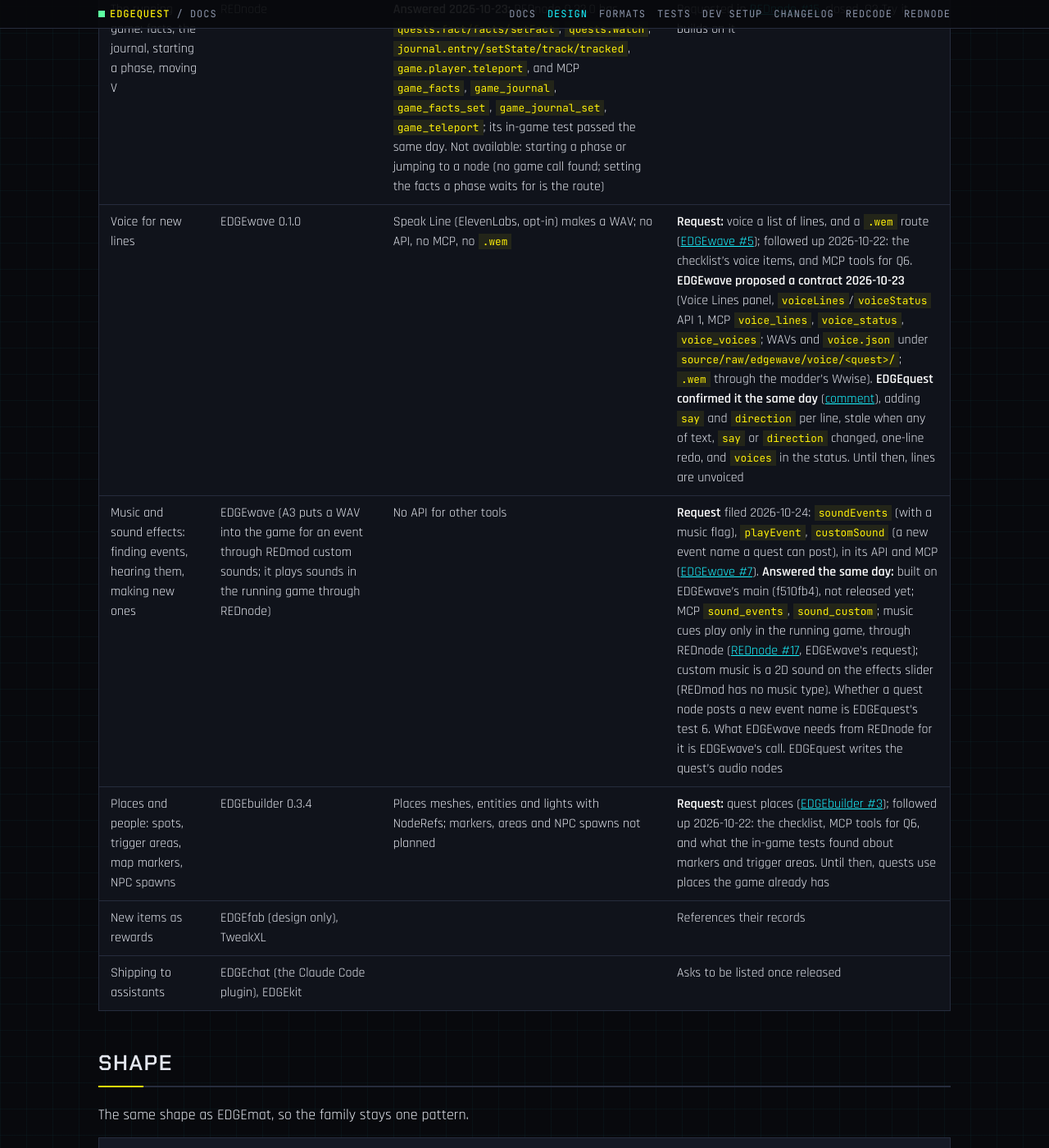
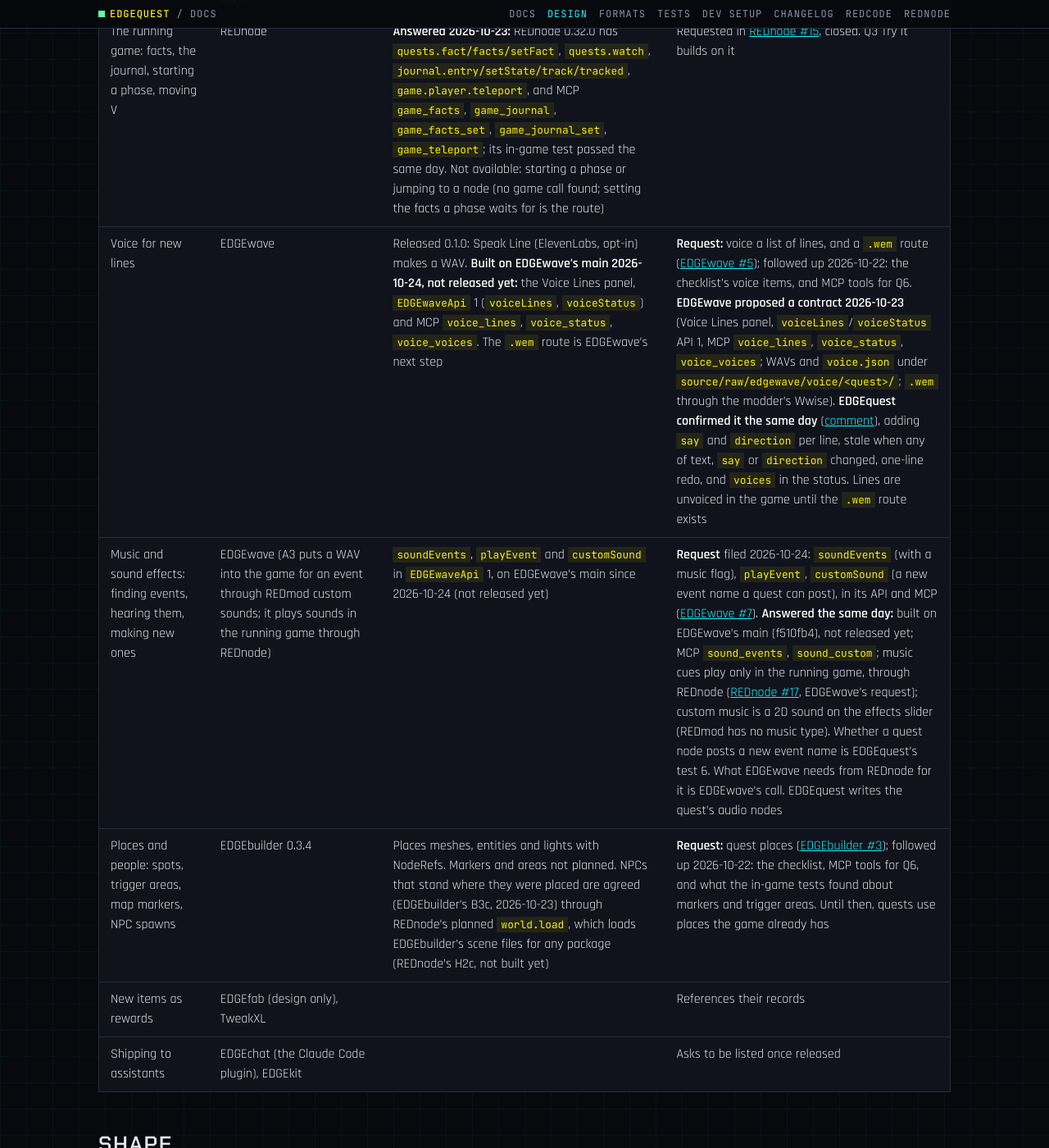
Before and after one commit to Edgemodders/EDGEquest, a Jekyll site: the page built from docs/design.md, in a window 1280 px wide and 1400 px high, scrolled down 4536 px. Shown: the whole window at 82% size. Built offline with Jekyll 4.4.1, drawn with Linux system fonts in a browser that asks for light colours; our own code applies the rules of GitHub Pages for plain Markdown files; some of the changed text lies outside the part shown.

Commit message:
Docs: Q2 and Q4 status, EDGEwave's built API, NPCs through REDnode
Design: the hand test passed, REDcode 0.10.4 is out, EDGEwave's voice and
sound API is on its main, EDGEbuilder's B3c brings NPCs, quest_sounds was
never built (assistants use EDGEwave's sound_events), quest_index listed.
Index: roadmap as of 2026-10-24. Dev setup: REDnode's quest tools.

Co-Authored-By: Claude Opus 5.5 <noreply@anthropic.com>

```diff
--- a/docs/design.md
+++ b/docs/design.md
@@ -2,7 +2,7 @@
 
 EDGEquest writes new quests for Cyberpunk 2077. It is a VS Code extension in the EDGE family, with an MCP server. A modder describes a quest: who gives it, what V does, what people say, what choices there are, and how it ends. EDGEquest turns that into the game's own quest data: the quest graph, its phases, dialogue scenes, journal entries and facts. It also reads the game's quests, so a modder can learn from them, copy them, or hook into them. Or the modder asks REDagent or Claude: "add a side gig where Wakako sends V to collect a debt".
 
-**Status: draft 0.2, agreed with the owner on 2026-10-21.** Q0 replaced the starting brief (draft 0.1, 2026-10-16) with what was checked against the game, ArchiveXL, the community wiki and two quest mods; the details are on [Quest formats](design/formats.html). Q1 Read built on 2026-10-21 ([Tests](testing.html)); the owner's hand test is next.
+**Status: draft 0.2, agreed with the owner on 2026-10-21.** Q0 replaced the starting brief (draft 0.1, 2026-10-16) with what was checked against the game, ArchiveXL, the community wiki and two quest mods; the details are on [Quest formats](design/formats.html). Q1 Read built on 2026-10-21 and passed the owner's hand test the same day; Q2 Write is being built, and its template quest plays in the game ([Tests](testing.html)).
 
 ## Mission
 
@@ -33,7 +33,7 @@ Agreed in Q0 with the owner.
 | The checklist | **A quest lists what is left for the modder.** Where a quest uses a stand-in (a line shown as text with no voice, later a person nobody placed or an item that does not exist yet), the item goes on the quest's checklist, with the EDGE tool that can do it (EDGEwave, EDGEbuilder, EDGEfab). The AI writing a quest, or the modder, adds items of their own. The story file holds it, under `todo:`, so it travels with the project and an assistant sees it on every edit. Items EDGEquest finds are added and updated by EDGEquest each time it makes the quest, and tick themselves once the thing exists; the modder ticks the rest, or a found item they accept as it is. One level of item, no "nice to have". A stand-in always keeps the quest playable: open items never stop a quest from playing or packing; packing for release names them in a warning. Agreed with the owner 2026-10-22 |
 | Beats and the Storyboard | **A quest is a sequence of beats that can branch.** The story file is organised by named beats under `beats:`; each beat has its journal objective, its steps, and what comes next: the next beat in the list (or the beat `next:` names, or nothing with `next: none`), or the beat a choice names with `go:` (`Keep it: [ { V: Mine now. }, { go: sell_it } ]`). The modder never handles facts for a branch; EDGEquest makes them, or uses the scene's exits. Branches may join again; a beat ending in `done` or `failed` is an ending. A story file with a plain `steps:` list still reads, as one chain of beats split at each objective. **The Storyboard** is the story file's main editor in VS Code: a card per beat titled with its objective, arrows between them labelled with the choice that leads there, endings marked, and badges for open checklist items and voice. It lays itself out, so the story file holds no positions. Cards are edited on the board (add a beat after, add a branch from a choice, rename, delete), written back to the story file with its comments kept; a card opens its beat page, and the YAML is one click away. Assistants get the same outline in words from `quest_describe` and edit by beat name. A storyboard of a game quest waits until the game's objectives are checked to map to beats. Agreed with the owner 2026-10-23 |
 | Voice prompts | **Every new line says how it is spoken**, for a text-to-speech service. The AI writing a quest fills it in for each line; the modder edits it on the beat page. In the story file, a line's `voice:` holds `direction` (plain words: "Quiet and surprised, a little hurt") and `say` (the line as spoken, with inline delivery tags in ElevenLabs v3's square-bracket form, `[softly] You... came back.`), and an `id` EDGEquest writes once, so a take stays on its line when lines are inserted. Tags are not standard across services (SSML elsewhere, plain instructions in some), so EDGEquest stores this one form and **EDGEwave converts it** per service. V's lines get two takes, female and male; other lines one. The checklist's voice item opens into its lines, each with its status (no take, take made, out of date) and Generate or Regenerate, through EDGEwave's API in VS Code or its MCP tool for an assistant; an edited line's take is out of date. A line with no `voice:` gets a checklist item to write it. Agreed with the owner 2026-10-23 |
-| Music and sound | **A beat or a scene can play music and sounds by event name.** In the story file, a beat step `{ music: <event> }` or `{ sound: <event> }`, and a scene item `{ sound: <event> }`; EDGEquest writes them as the game does: a phase's `questAudioNodeDefinition` with `questAudioEventNodeType` (`isMusic` for music), and a scene's `scnAudioEvent`. Game quests post their music as cues per quest (`mus_q001_v_meets_dex_01_START_...` to `..._05_STOP_end_silent`), so a story names the cue to start and the one to stop. On the Storyboard, + Step and the scene's add row get Music and Sound, with a picker and Play; MCP `quest_sounds` finds events and `quest_edit` writes the steps. Finding, hearing and making sounds is EDGEwave's (request [EDGEwave #7](https://github.com/Edgemodders/EDGEwave/issues/7)); without it a name is typed by hand and the checklist names EDGEwave. Agreed with the owner 2026-10-24, in Q4; **built 2026-10-24** (EDGEwave's API was ready the same day), in-game test 6 to come. EDGEquest reads the game's event names itself (`eventsmetadata.json`, names only, in its cache folder) for the checklist; searching, hearing and making stay EDGEwave's |
+| Music and sound | **A beat or a scene can play music and sounds by event name.** In the story file, a beat step `{ music: <event> }` or `{ sound: <event> }`, and a scene item `{ sound: <event> }`; EDGEquest writes them as the game does: a phase's `questAudioNodeDefinition` with `questAudioEventNodeType` (`isMusic` for music), and a scene's `scnAudioEvent`. Game quests post their music as cues per quest (`mus_q001_v_meets_dex_01_START_...` to `..._05_STOP_end_silent`), so a story names the cue to start and the one to stop. On the Storyboard, + Step and the scene's add row get Music and Sound, with a picker and Play; an assistant finds events with EDGEwave's MCP `sound_events` and writes the steps with `quest_edit`. Finding, hearing and making sounds is EDGEwave's (request [EDGEwave #7](https://github.com/Edgemodders/EDGEwave/issues/7)); without it a name is typed by hand and the checklist names EDGEwave. Agreed with the owner 2026-10-24, in Q4; **built 2026-10-24** (EDGEwave's API was ready the same day), in-game test 6 to come. EDGEquest reads the game's event names itself (`eventsmetadata.json`, names only, in its cache folder) for the checklist; searching, hearing and making stay EDGEwave's |
 | Raw graphs | WolvenKit already edits phases and scenes as node graphs. EDGEquest's graph view is for reading and for the story layer; raw edits open in REDcode's CR2W editor or WolvenKit |
 
 ## What quest data is made of
@@ -59,14 +59,14 @@ EDGEquest owns the story layer, which no other EDGE tool owns, and calls the oth
 | **The quest**: quest and phase graphs, facts, journal entries, dialogue scenes, the checks that they agree, and the graph views for `.quest`, `.questphase` and `.scene` | **EDGEquest** | | Its core |
 | Reading and writing any game file | REDbridge 0.10.0 (`cr2w.*`, `archive.*`), a separate process | Enough for Q1 and Q2. **Game 2.5 (2026-10-23):** files with CR2W version 0xC3 do not read (259 of 2,791 quest sectors), and sectors' `NodeIndex` reads wrong; requested in [REDbridge #10](https://github.com/Edgemodders/REDbridge/issues/10). EDGEquest's index works around the second | Its own bridge client, or REDcode's running bridge |
 | Subtitles, voice-over maps, line lengths | REDbridge `loc.*` | **Answered 2026-10-23:** `loc.lines`, `loc.searchLines`, `loc.projectLinesFiles`, `loc.newLinesFile` on REDbridge's main (c8f88ec), in the release after 0.10.0. Game voice-over maps only; a project's own map is not read | Requested in [REDbridge #9](https://github.com/Edgemodders/REDbridge/issues/9), closed. To use: game lines in `quest_check`, and Find Quest by a line of dialogue |
-| Raw edits of any file | REDcode's CR2W editor (`redcode.cr2w`) | Opens `.quest`, `.questphase`, `.scene`. **Answered 2026-10-23**, on REDcode's main (39706a0), released in 0.10.4: `.journal` too, and `REDcodeApi.openFile(target, node)` opens a file at a node (check `typeof api.openFile`); the graph views are agreed to be EDGEquest's | Opens files there through `vscode.openWith`, or `openFile` at the node once 0.10.4 is out. **Request:** `.journal` too, and the graph editors REDcode once planned for C6 move here ([REDcode #12](https://github.com/Edgemodders/REDcode/issues/12)) |
+| Raw edits of any file | REDcode's CR2W editor (`redcode.cr2w`) | Opens `.quest`, `.questphase`, `.scene`. **Answered 2026-10-23**, on REDcode's main (39706a0), released in 0.10.4: `.journal` too, and `REDcodeApi.openFile(target, node)` opens a file at a node (check `typeof api.openFile`); the graph views are agreed to be EDGEquest's | Opens files there through `vscode.openWith`, or `openFile` at the node with REDcode 0.10.4 and later. **Requested:** `.journal` too, and the graph editors REDcode once planned for C6 move here ([REDcode #12](https://github.com/Edgemodders/REDcode/issues/12)) |
 | The project, packing, Pack and Try | REDcode 0.10.2, `REDcodeApi` version 1 (`project`, `pack`, `packAndTry`) | Ready | Calls it |
 | Onscreen texts (LocKeys) | REDcode's LocKeys view, REDbridge `loc.*` | Ready | Uses them |
 | Deploying | EDGEdeck (`EDGEdeckApi` 1, `@edgemodders/edgedeck-mcp`) | Ready | Through REDcode's install or EDGEdeck's API |
 | The running game: facts, the journal, starting a phase, moving V | REDnode | **Answered 2026-10-23:** REDnode 0.32.0 has `quests.fact/facts/setFact`, `quests.watch`, `journal.entry/setState/track/tracked`, `game.player.teleport`, and MCP `game_facts`, `game_journal`, `game_facts_set`, `game_journal_set`, `game_teleport`; its in-game test passed the same day. Not available: starting a phase or jumping to a node (no game call found; setting the facts a phase waits for is the route) | Requested in [REDnode #15](https://github.com/Edgemodders/REDnode/issues/15), closed. Q3 Try it builds on it |
-| Voice for new lines | EDGEwave 0.1.0 | Speak Line (ElevenLabs, opt-in) makes a WAV; no API, no MCP, no `.wem` | **Request:** voice a list of lines, and a `.wem` route ([EDGEwave #5](https://github.com/Edgemodders/EDGEwave/issues/5)); followed up 2026-10-22: the checklist's voice items, and MCP tools for Q6. **EDGEwave proposed a contract 2026-10-23** (Voice Lines panel, `voiceLines`/`voiceStatus` API 1, MCP `voice_lines`, `voice_status`, `voice_voices`; WAVs and `voice.json` under `source/raw/edgewave/voice/<quest>/`; `.wem` through the modder's Wwise). **EDGEquest confirmed it the same day** ([comment](https://github.com/Edgemodders/EDGEwave/issues/5#issuecomment-6376843821)), adding `say` and `direction` per line, stale when any of text, `say` or `direction` changed, one-line redo, and `voices` in the status. Until then, lines are unvoiced |
-| Music and sound effects: finding events, hearing them, making new ones | EDGEwave (A3 puts a WAV into the game for an event through REDmod custom sounds; it plays sounds in the running game through REDnode) | No API for other tools | **Request** filed 2026-10-24: `soundEvents` (with a music flag), `playEvent`, `customSound` (a new event name a quest can post), in its API and MCP ([EDGEwave #7](https://github.com/Edgemodders/EDGEwave/issues/7)). **Answered the same day:** built on EDGEwave's main (f510fb4), not released yet; MCP `sound_events`, `sound_custom`; music cues play only in the running game, through REDnode ([REDnode #17](https://github.com/Edgemodders/REDnode/issues/17), EDGEwave's request); custom music is a 2D sound on the effects slider (REDmod has no music type). Whether a quest node posts a new event name is EDGEquest's test 6. What EDGEwave needs from REDnode for it is EDGEwave's call. EDGEquest writes the quest's audio nodes |
-| Places and people: spots, trigger areas, map markers, NPC spawns | EDGEbuilder 0.3.4 | Places meshes, entities and lights with NodeRefs; markers, areas and NPC spawns not planned | **Request:** quest places ([EDGEbuilder #3](https://github.com/Edgemodders/EDGEbuilder/issues/3)); followed up 2026-10-22: the checklist, MCP tools for Q6, and what the in-game tests found about markers and trigger areas. Until then, quests use places the game already has |
+| Voice for new lines | EDGEwave | Released 0.1.0: Speak Line (ElevenLabs, opt-in) makes a WAV. **Built on EDGEwave's main 2026-10-24, not released yet:** the Voice Lines panel, `EDGEwaveApi` 1 (`voiceLines`, `voiceStatus`) and MCP `voice_lines`, `voice_status`, `voice_voices`. The `.wem` route is EDGEwave's next step | **Request:** voice a list of lines, and a `.wem` route ([EDGEwave #5](https://github.com/Edgemodders/EDGEwave/issues/5)); followed up 2026-10-22: the checklist's voice items, and MCP tools for Q6. **EDGEwave proposed a contract 2026-10-23** (Voice Lines panel, `voiceLines`/`voiceStatus` API 1, MCP `voice_lines`, `voice_status`, `voice_voices`; WAVs and `voice.json` under `source/raw/edgewave/voice/<quest>/`; `.wem` through the modder's Wwise). **EDGEquest confirmed it the same day** ([comment](https://github.com/Edgemodders/EDGEwave/issues/5#issuecomment-6376843821)), adding `say` and `direction` per line, stale when any of text, `say` or `direction` changed, one-line redo, and `voices` in the status. Lines are unvoiced in the game until the `.wem` route exists |
+| Music and sound effects: finding events, hearing them, making new ones | EDGEwave (A3 puts a WAV into the game for an event through REDmod custom sounds; it plays sounds in the running game through REDnode) | `soundEvents`, `playEvent` and `customSound` in `EDGEwaveApi` 1, on EDGEwave's main since 2026-10-24 (not released yet) | **Request** filed 2026-10-24: `soundEvents` (with a music flag), `playEvent`, `customSound` (a new event name a quest can post), in its API and MCP ([EDGEwave #7](https://github.com/Edgemodders/EDGEwave/issues/7)). **Answered the same day:** built on EDGEwave's main (f510fb4), not released yet; MCP `sound_events`, `sound_custom`; music cues play only in the running game, through REDnode ([REDnode #17](https://github.com/Edgemodders/REDnode/issues/17), EDGEwave's request); custom music is a 2D sound on the effects slider (REDmod has no music type). Whether a quest node posts a new event name is EDGEquest's test 6. What EDGEwave needs from REDnode for it is EDGEwave's call. EDGEquest writes the quest's audio nodes |
+| Places and people: spots, trigger areas, map markers, NPC spawns | EDGEbuilder 0.3.4 | Places meshes, entities and lights with NodeRefs. Markers and areas not planned. NPCs that stand where they were placed are agreed (EDGEbuilder's B3c, 2026-10-23) through REDnode's planned `world.load`, which loads EDGEbuilder's scene files for any package (REDnode's H2c, not built yet) | **Request:** quest places ([EDGEbuilder #3](https://github.com/Edgemodders/EDGEbuilder/issues/3)); followed up 2026-10-22: the checklist, MCP tools for Q6, and what the in-game tests found about markers and trigger areas. Until then, quests use places the game already has |
 | New items as rewards | EDGEfab (design only), TweakXL | | References their records |
 | Shipping to assistants | EDGEchat (the Claude Code plugin), EDGEkit | | Asks to be listed once released |
 
@@ -103,6 +103,7 @@ Tools are about intent, not file plumbing:
 
 | Tool | Does | Phase |
 |---|---|---|
+| `quest_index` | EDGEquest's quest index of the user's game: every quest and phase with the facts, journal entries, scenes, phases, people and places it uses | Q1 |
 | `quest_find` | Finds game quests by name, folder, character, fact or line of dialogue | Q1 |
 | `quest_describe` | A quest or phase in plain words: its steps, choices, facts, journal entries and scenes. For a story file, its beats first: the Storyboard in words ("Go home → Find out who left the shard → Keep it: Sell the shard (ends) / Give it back: Return the shard (ends)") | Q1, beats Q2 |
 | `quest_scene` | A scene's lines and choices with speakers and text | Q1 |
```
Also changed, not shown: docs/dev-setup.md (+1 -1 lines), docs/index.md (+4 -4 lines).
